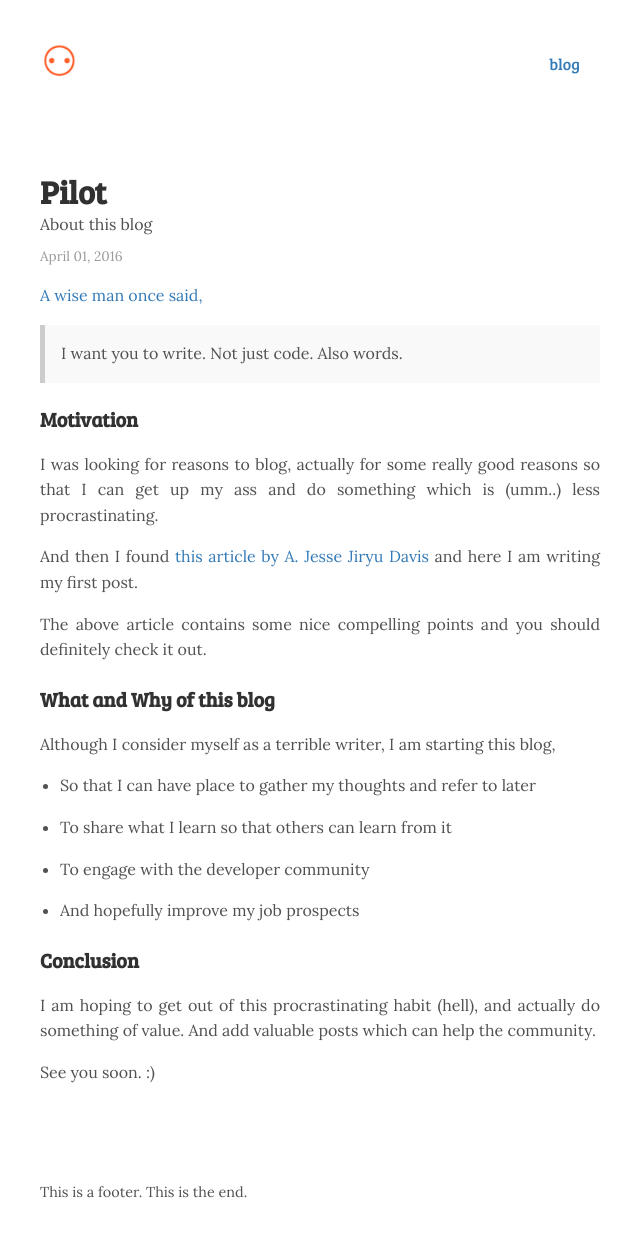
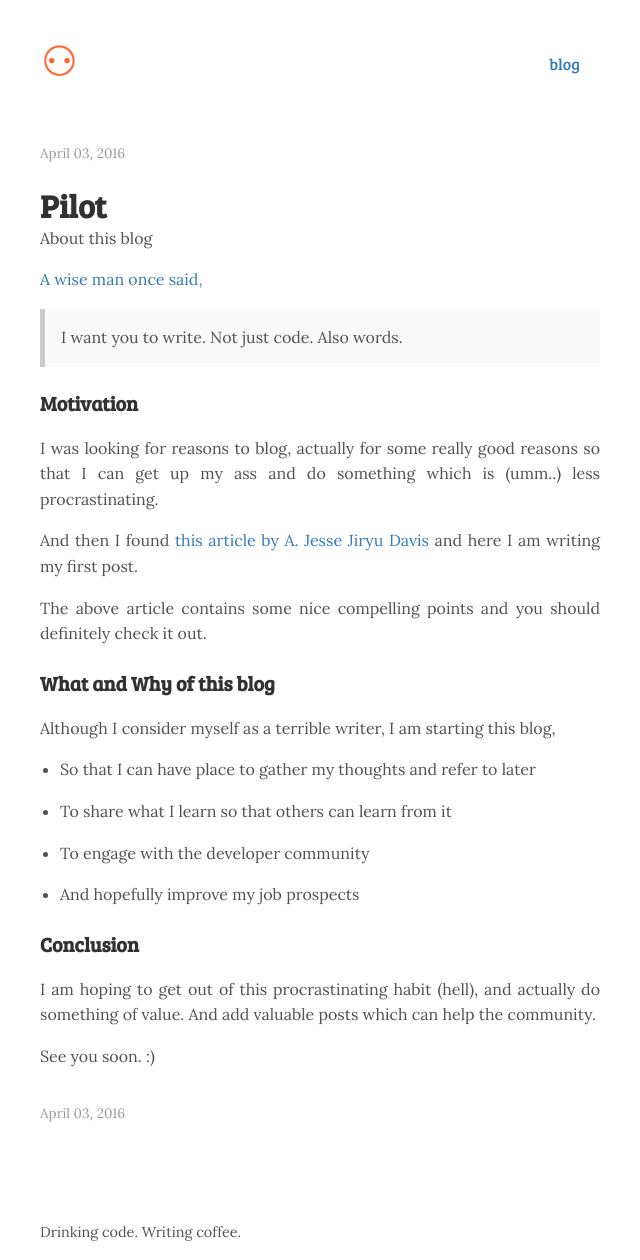
Before and after one commit to rishipuri/rishipuri.github.io, a Jekyll site: the page built from _posts/2016-04-03-Pilot.md, in a window 1280 px wide. Shown: the whole page, without its empty margins (320-960 px from the left). Built offline with Jekyll 4.4.1, drawn with Linux system fonts in a browser that asks for light colours; before the commit the page ends 1221 px from its top, so only the background shows below that.

Commit message:
Change layout

```diff
--- a/_layouts/post.html
+++ b/_layouts/post.html
@@ -23,19 +23,22 @@
       {% if page.date %}
         <div class="post">
           <div class="title">
+            <p class="date">{{ page.date | date: "%B %d, %Y" }}</p>
             <h1>{{ page.title }}</h1>
             <p>{{ page.description }}</p>
-            <p class="date">{{ page.date | date: "%B %d, %Y" }}</p>
+
           </div>
           <div class="body">
             {{ content }}
           </div>
+          <br />
+          <p class="date">{{ page.date | date: "%B %d, %Y" }}</p>
         </div>
 
         {% include scroll.html %}
       {% endif %}
       <div class="footer">
-        <p>This is a footer. This is the end.</p>
+        <p>Drinking code. Writing coffee.</p>
       </div>
     </div>
   </body>
--- a/_posts/2016-04-01-Pilot.md
+++ b/_posts/2016-04-03-Pilot.md
@@ -2,8 +2,8 @@
 layout:       post
 title:        "Pilot"
 description:  "About this blog"
-date:         2016-04-01 00:19:08
-categories:   meta, blog
+date:         2016-04-03 00:19:08
+categories:   meta, blog, self
 ---
 
 
```
